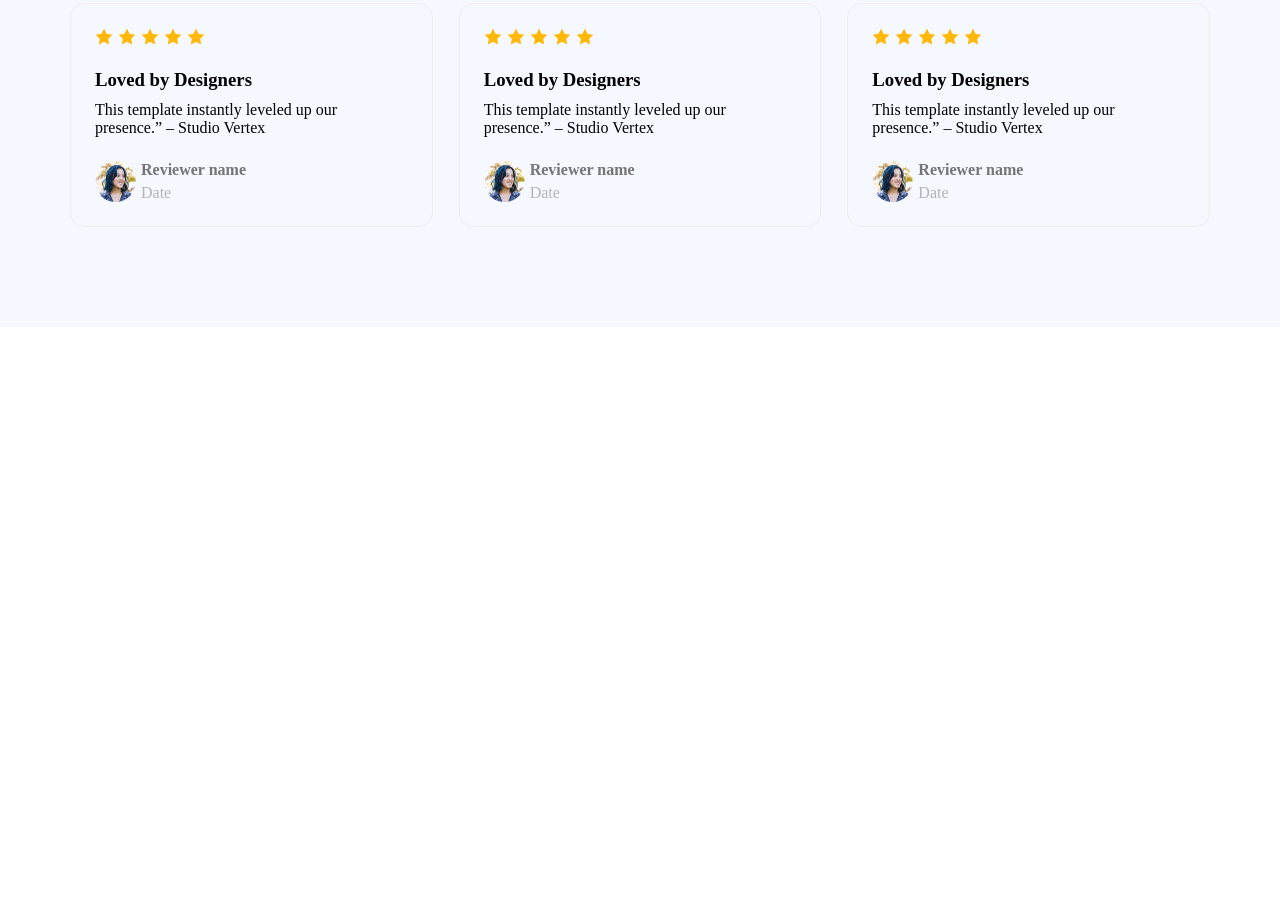
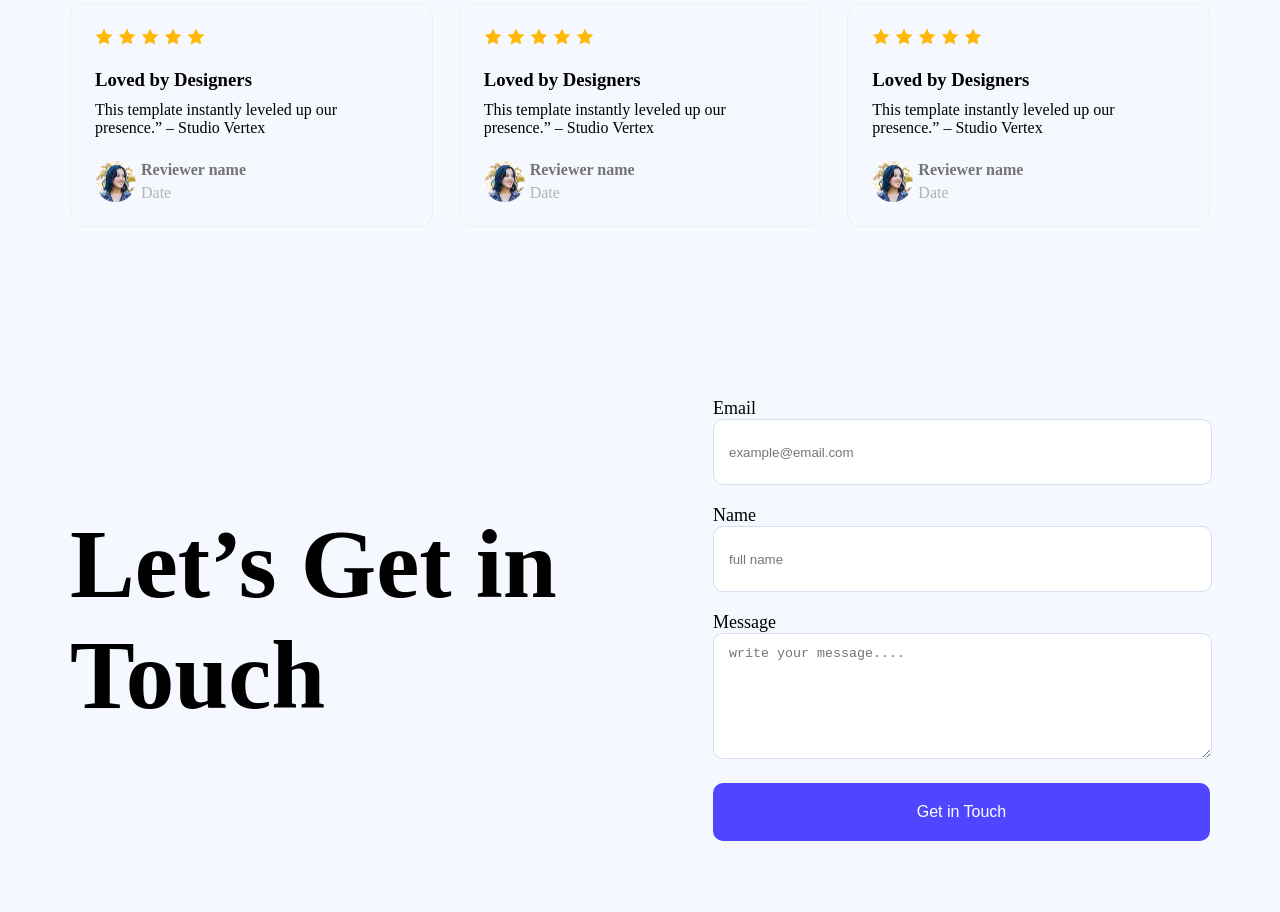
Before and after one commit to AMINBD2022/portfolio-website, a plain HTML site: page index.html in a window 1280 px wide. Shown: the part 1700-2612 px from the top of the page. Before the commit the page ends 2027 px from the top, so only its background shows below. Drawn offline with Linux system fonts and the light colour scheme.

Commit message:
added contact form

```diff
--- a/css/style.css
+++ b/css/style.css
@@ -205,19 +205,58 @@ header .logo{
 }
 
 
+/* ------------------------------- User Feed Back section End -----------------------------------*/
+
+
+/* --------------------- Form section statr ------------------------------------- */
 
 
 
+.form-section{
+    padding: 71px 0;
+    display: flex;
+    justify-content: space-between;
+    align-items: center;
+}
+.form-section .text-are{
+    max-width: 528px;
+}
+.form-section .text-are h2{
+    font-size: 97px;
+    font-weight: bold;
+}
 
 
+form{
+    width: 497px;
+}
+
+form label{
+    font-size: 18px;
+    font-weight: 500;
+    color:#000000;
+}
+
+form input , form textarea{
+    width: 94%;
+    height: 40px;
+    padding: 12px 15px;
+    border-radius: 10px;
+    border: 1px solid #D6DDED;
+    margin-bottom: 20px;
+}
 
 
+form textarea{
+    height: 100px;
+}
 
 
+input[type=submit]{
+    padding:20px 100px ;
+    padding-bottom: 20px;
+    margin:0;
+    width: 100%;
+    height: auto;
 
-
-
-
-
-
-/* ------------------------------- User Feed Back section End -----------------------------------*/
+}
--- a/index.html
+++ b/index.html
@@ -5,11 +5,14 @@
     <meta name="viewport" content="width=device-width, initial-scale=1.0">
     <title>Portfolio website</title>
     <link rel="preconnect" href="https://fonts.googleapis.com">
-<link rel="preconnect" href="https://fonts.gstatic.com" crossorigin>
-<link href="https://fonts.googleapis.com/css2?family=Inter:ital,opsz,wght@0,14..32,100..900;1,14..32,100..900&family=Raleway:ital,wght@0,100..900;1,100..900&display=swap" rel="stylesheet">
+    <link rel="preconnect" href="https://fonts.gstatic.com" crossorigin>
+    <link href="https://fonts.googleapis.com/css2?family=Raleway:ital,wght@0,100..900;1,100..900&display=swap" rel="stylesheet">
+    <link rel="preconnect" href="https://fonts.googleapis.com">
+    <link rel="preconnect" href="https://fonts.gstatic.com" crossorigin>
+    <link href="https://fonts.googleapis.com/css2?family=Inter:ital,opsz,wght@0,14..32,100..900;1,14..32,100..900&display=swap" rel="stylesheet">
     <link rel="stylesheet" href="css/style.css  ">
 </head>
-<body>
+<body >
      <header>
         <nav>
            <ul>
@@ -141,6 +144,22 @@
                 </div>
             </div>
         </div>
+        <div class="form-section container">
+            <div class="text-are">
+                <h2>
+                    Let’s Get in Touch
+                </h2>
+            </div>
+            <form action="#">
+                <label for="email">Email</label>
+                <input type="email" name="email" id="email" placeholder="example@email.com">
+                <label for="name">Name</label>
+                <input type="text" name="name" id="name" placeholder="full name">
+                <label for="textarea">Message</label>
+                <textarea rows="6" name="textarea" id="textarea" placeholder="write your message...."></textarea>
+                <input class="btn_global" type="submit" value="Get in Touch">
+            </form>
+        </div>
     </main>
 </body>
 </html>
```
